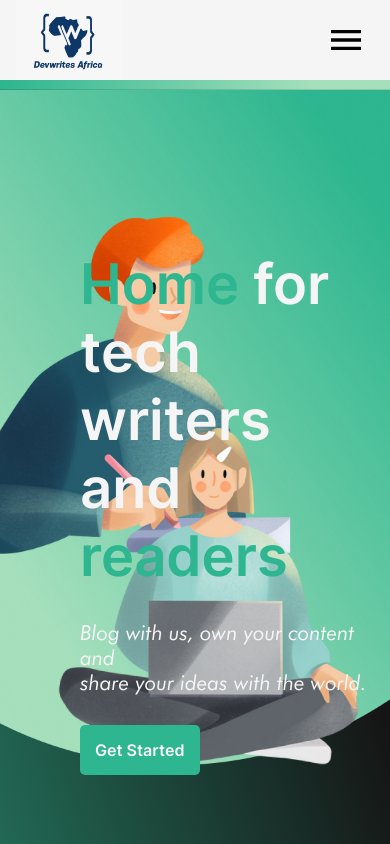
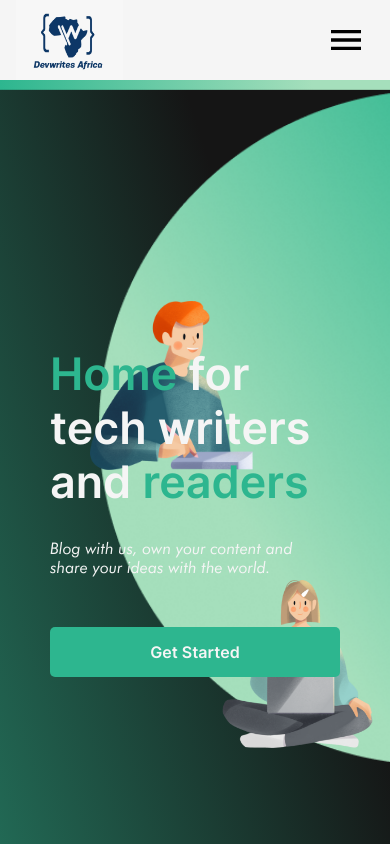
Before and after one commit to Devwrites-Africa/Devwrites, a React (Create React App) app in the folder frontend/: page / in a window 390 px wide. Shown: the top 844 px of the page. Built offline with nearby package versions, Linux system fonts and the light colour scheme.

Commit message:
Finished first home page section for mobile view

```diff
--- a/frontend/src/Pages/Home.css
+++ b/frontend/src/Pages/Home.css
@@ -16,7 +16,7 @@
     width: 100%;
     height: 100%;
     display: flex;
-    padding-left: 80px;
+    padding: 0 80px;
     flex-direction: column;
     justify-content: center;
     z-index: 25;
@@ -51,6 +51,9 @@
     top: 0;
     right: 0;
 }
+.ellipse-mobile {
+    display: none;
+}
 .writers {
     height: 40%;
     position: absolute;
@@ -64,3 +67,68 @@
     top: 40%;
     right: 3%;
 }
+
+@media screen and (max-width: 768px) {
+    .ellipse-desktop {
+        display: none;
+    }
+    .ellipse-mobile {
+        display: block;
+        height: 80%;
+        position: absolute;
+        top: 0;
+        right: 0;
+    }
+    .writers {
+        height: 20%;
+        position: absolute;
+    }
+    .male-writer {
+        top: 30%;
+        right: 30%;
+    }
+    .female-writer {
+        top: 58%;
+        right: 2%;
+    }
+
+    .text-container {
+        padding: 0 50px;
+        display: flex;
+        flex-direction: column;
+    }
+
+    .text-container > h1 {
+        font-size: 3rem;
+        margin-bottom: 30px;
+    }
+
+    .text-container > p {
+        font-size: 1rem;
+        font-family: 'Futura Bk BT';
+    }
+    .get-started-link {
+        width: 40%;
+        justify-self: end;
+    }
+}
+
+@media screen and (max-width: 500px) {
+    .get-started-link {
+        width: 100%;
+    }
+    .text-container {
+        padding: 0 50px;
+    }
+    .text-container > h1 {
+        font-size: 2.8rem;
+        margin-bottom: 30px;
+    }
+    .text-container > p {
+        margin-bottom: 50px;
+    }
+    .male-writer {
+        top: 25%;
+        right: 35%;
+    }
+}
--- a/frontend/src/Pages/Home.js
+++ b/frontend/src/Pages/Home.js
@@ -28,8 +28,12 @@ const HomePage = ()=> {
                     </Link>
                 </div>
                 <img
-                    src="../images/Ellipse.png"
+                    src="../images/Ellipse-desktop.png"
                     className="ellipse-desktop"
+                />
+                <img
+                    src="../images/Ellipse-mobile.png"
+                    className="ellipse-mobile"
                 />
                 <img
                     src="../images/young-man.png"
@@ -50,6 +54,7 @@ const HomePage = ()=> {
             <section className="contributors-section">
 
             </section>
+            <DividerComponent />
             <Footer />
         </div>
     )
```
Also changed, not shown: frontend/public/Images/Ellipse-desktop.png (renamed from frontend/public/Images/Ellipse.png), frontend/public/Images/Ellipse-mobile.png (added).
